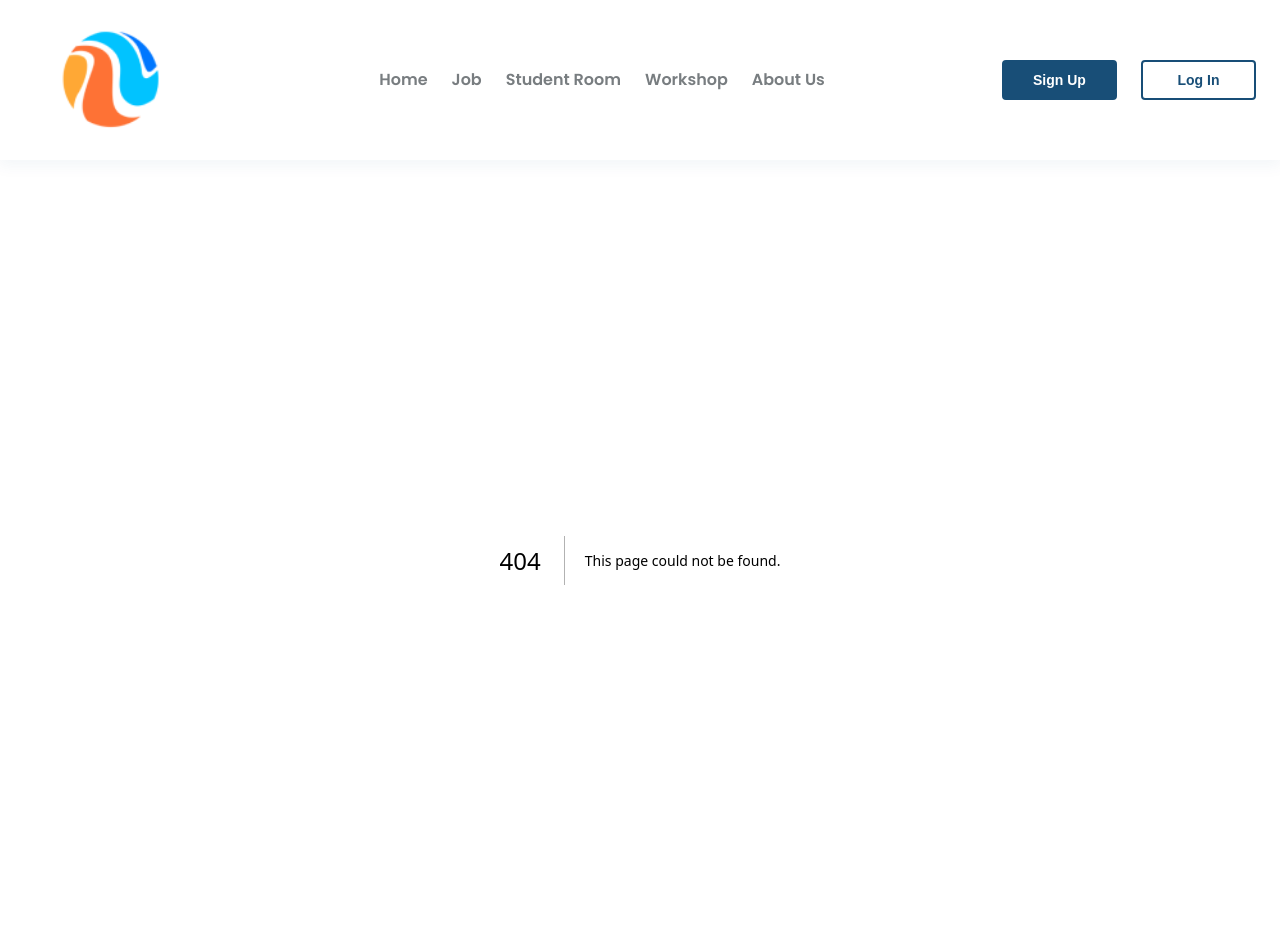
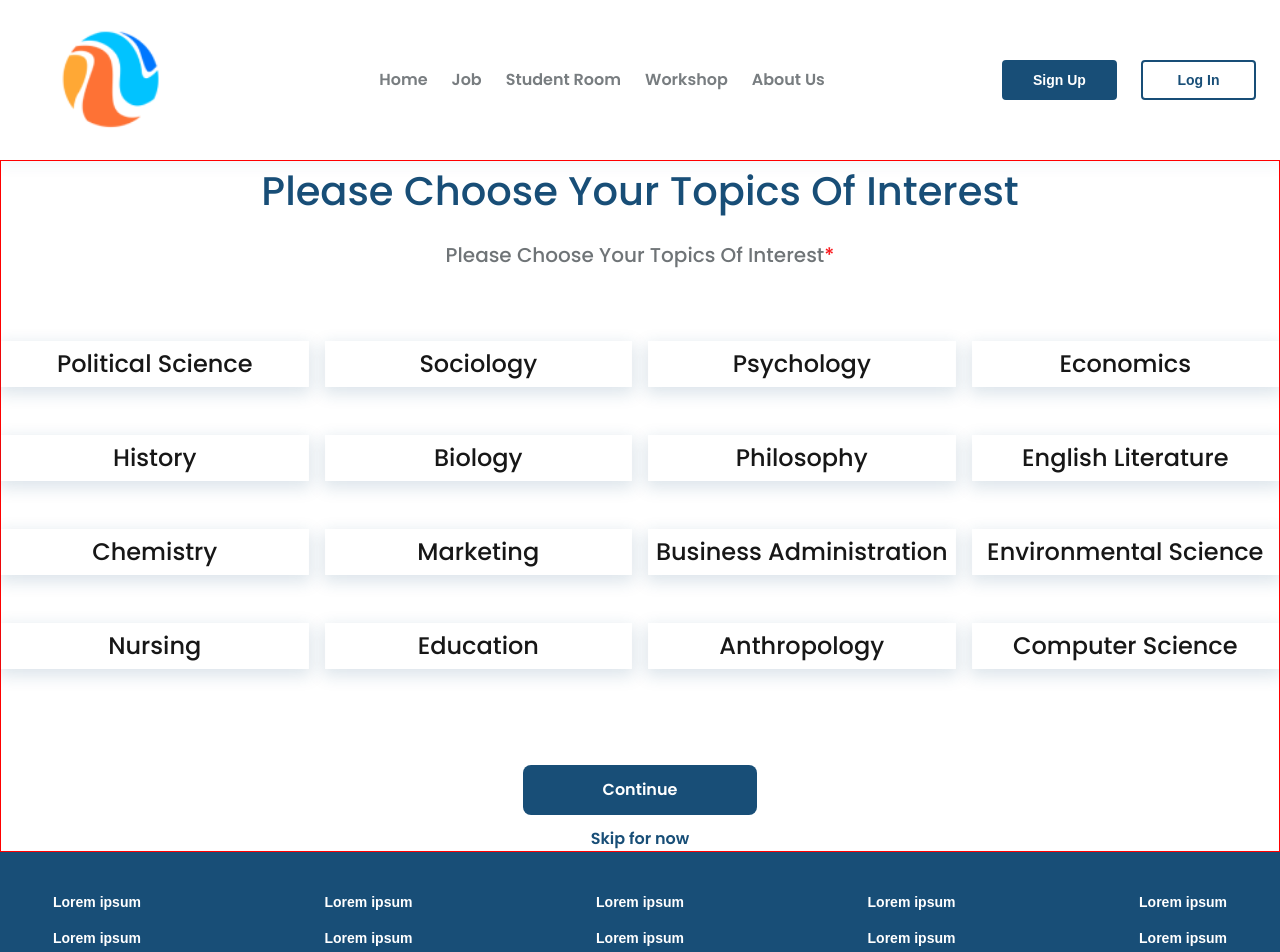
Before and after one commit to iripon07/pro_study_mate, a Next.js app: page /topic in a window 1280 px wide. Before the commit this address had no page. Shown: the top 952 px of the page. Built offline with nearby package versions, Linux system fonts and the light colour scheme; a web font is replaced by a local one.

Commit message:
Top added

```diff
--- a/package.json
+++ b/package.json
@@ -9,6 +9,7 @@
     "lint": "next lint"
   },
   "dependencies": {
+    "@hookform/resolvers": "^3.9.0",
     "next": "14.2.15",
     "react": "^18",
     "react-countup": "^6.5.3",
--- /dev/null
+++ b/src/app/topic/page.tsx
@@ -0,0 +1,93 @@
+import Link from "next/link";
+
+
+const page = () => {
+  return (
+    <div>
+      <div
+        className="mx-auto max-w-[1376px] font-poppins"
+        style={{ border: "1px solid red" }}
+      >
+        <h3 className="mb-5 text-center text-[40px] font-medium text-primary">
+          Please Choose Your Topics Of Interest
+        </h3>
+        <h6 className="text-center text-xl font-medium text-[#4B5155CC]">
+          Please Choose Your Topics Of Interest
+          <span className="text-red">*</span>
+        </h6>
+
+        <div className="mb-[96px] mt-[72px] grid grid-cols-4 gap-x-4 gap-y-12 text-2xl font-medium">
+          <button className="w-full py-[7px] shadow-[0px_5px_15px_2px_#184e7726] duration-300 hover:bg-primary hover:text-white">
+            Political Science
+          </button>
+          <button className="w-full py-[7px] shadow-[0px_5px_15px_2px_#184e7726] duration-300 hover:bg-primary hover:text-white">
+            Sociology
+          </button>
+          <button className="w-full py-[7px] shadow-[0px_5px_15px_2px_#184e7726] duration-300 hover:bg-primary hover:text-white">
+            Psychology
+          </button>
+          <button className="w-full py-[7px] shadow-[0px_5px_15px_2px_#184e7726] duration-300 hover:bg-primary hover:text-white">
+            Economics
+          </button>
+          <button className="w-full py-[7px] shadow-[0px_5px_15px_2px_#184e7726] duration-300 hover:bg-primary hover:text-white">
+            History
+          </button>
+          <button className="w-full py-[7px] shadow-[0px_5px_15px_2px_#184e7726] duration-300 hover:bg-primary hover:text-white">
+            Biology
+          </button>
+          <button className="w-full py-[7px] shadow-[0px_5px_15px_2px_#184e7726] duration-300 hover:bg-primary hover:text-white">
+            Philosophy
+          </button>
+          <button className="w-full py-[7px] shadow-[0px_5px_15px_2px_#184e7726] duration-300 hover:bg-primary hover:text-white">
+            English Literature
+          </button>
+          <button className="w-full py-[7px] shadow-[0px_5px_15px_2px_#184e7726] duration-300 hover:bg-primary hover:text-white">
+            Chemistry
+          </button>
+          <button className="w-full py-[7px] shadow-[0px_5px_15px_2px_#184e7726] duration-300 hover:bg-primary hover:text-white">
+            Marketing
+          </button>
+          <button className="w-full py-[7px] shadow-[0px_5px_15px_2px_#184e7726] duration-300 hover:bg-primary hover:text-white">
+            Business Administration
+          </button>
+          <button className="w-full py-[7px] shadow-[0px_5px_15px_2px_#184e7726] duration-300 hover:bg-primary hover:text-white">
+            Environmental Science
+          </button>
+          <button className="w-full py-[7px] shadow-[0px_5px_15px_2px_#184e7726] duration-300 hover:bg-primary hover:text-white">
+            Nursing
+          </button>
+          <button className="w-full py-[7px] shadow-[0px_5px_15px_2px_#184e7726] duration-300 hover:bg-primary hover:text-white">
+            Education
+          </button>
+          <button className="w-full py-[7px] shadow-[0px_5px_15px_2px_#184e7726] duration-300 hover:bg-primary hover:text-white">
+            Anthropology
+          </button>
+          <button className="w-full py-[7px] shadow-[0px_5px_15px_2px_#184e7726] duration-300 hover:bg-primary hover:text-white">
+            Computer Science
+          </button>
+        </div>
+        <div className="flex items-center justify-center text-base font-semibold">
+          <div>
+            <Link
+              href="/"
+              className="mb-3 block rounded-lg bg-primary px-[80px] py-[13px] text-white"
+            >
+              Continue
+            </Link>
+            <div className="flex justify-center items-center">
+              <Link
+
+                href="/"
+                className="text-center text-primary"
+              >
+                Skip for now
+              </Link>
+            </div>
+          </div>
+        </div>
+      </div>
+    </div>
+  );
+}
+
+export default page
```
Also changed, not shown: src/app/signupwriter/page.tsx (added), 1 other file (tests, documents, lock files or other folders).
